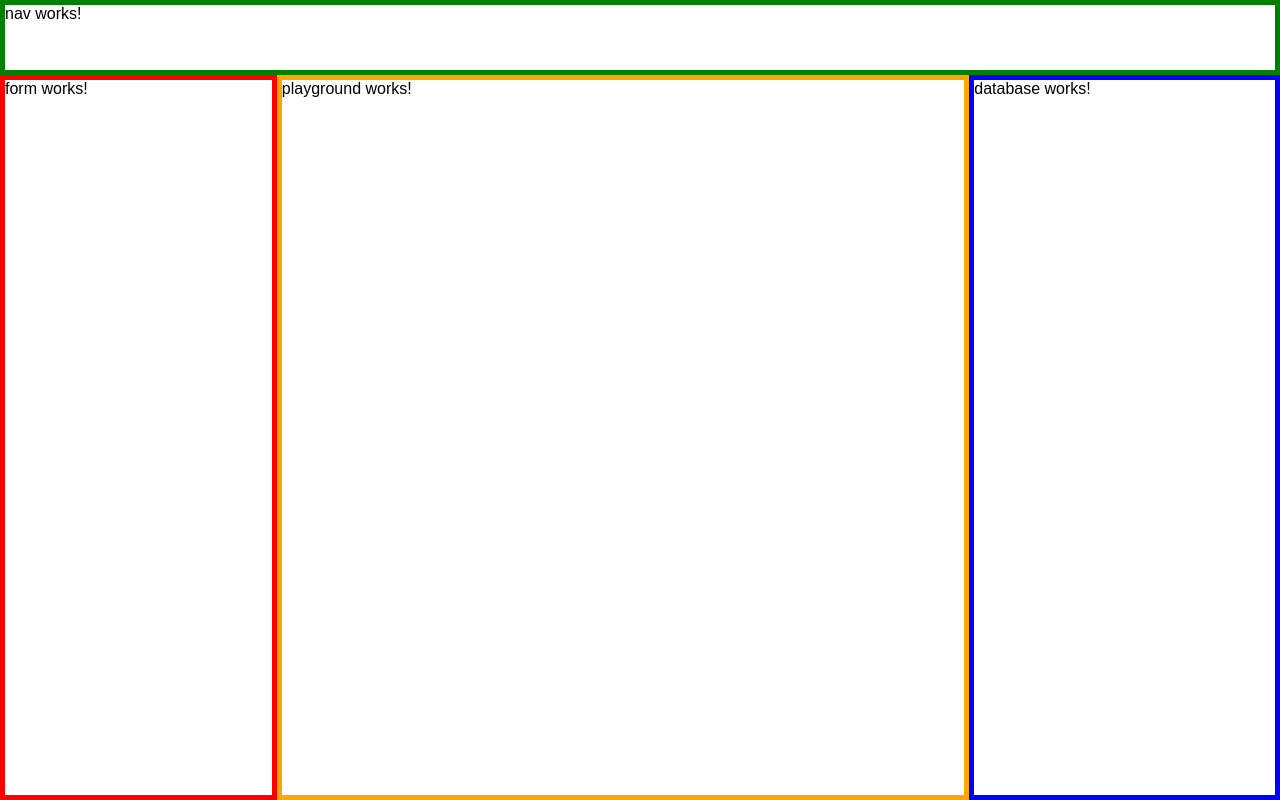
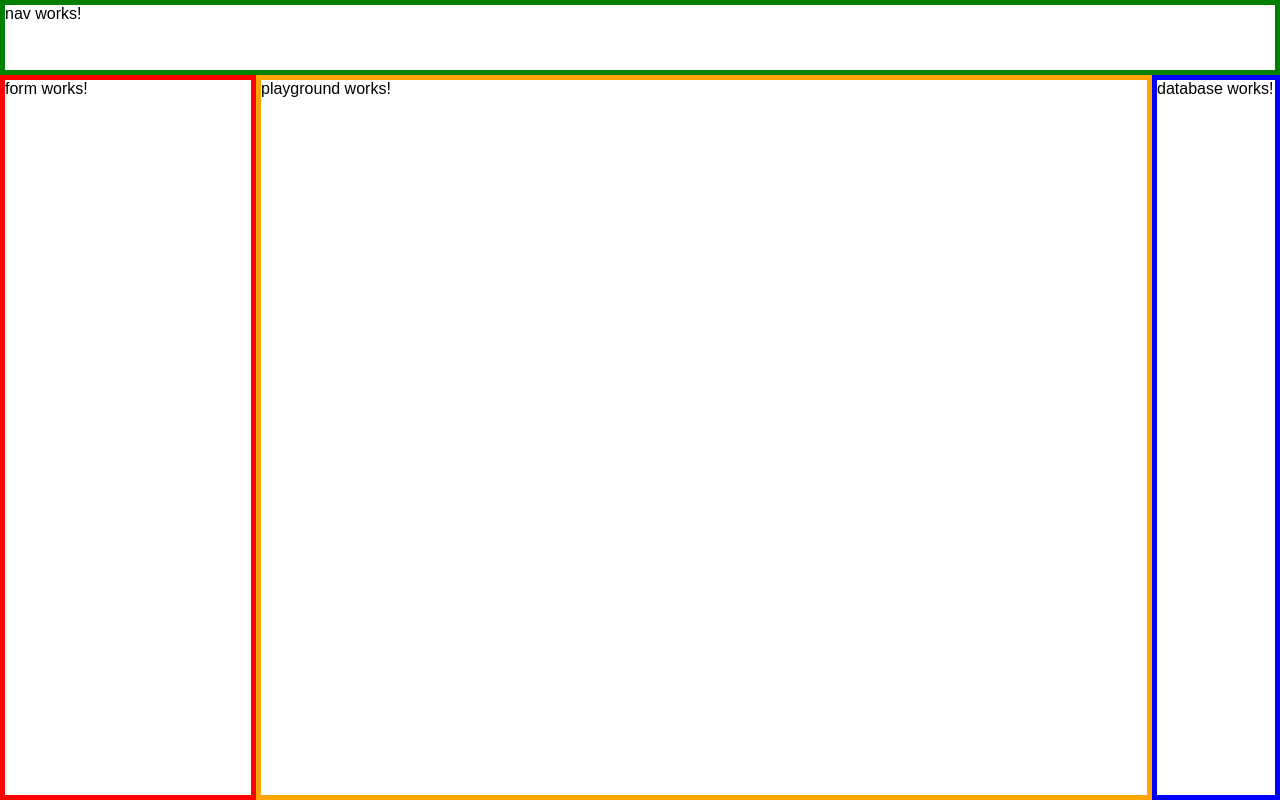
Before and after one commit to jaqba98/uniterm-zamiana, an Angular app: page / in a window 1280 px wide. Built offline with nearby package versions, Linux system fonts and the light colour scheme.

Commit message:
feat: add beter sizes for elements

```diff
--- a/src/app/app.component.scss
+++ b/src/app/app.component.scss
@@ -1,8 +1,9 @@
 .main {
   display: grid;
   grid-template-areas:
-    "nav nav nav nav nav"
-    "form playground playground playground database";
+    "nav nav nav"
+    "form playground database";
+  grid-template-columns: 20% 3fr 10%;
   grid-template-rows: 75px auto;
   min-height: 100svh;
 }
--- a/src/app/database/database.component.scss
+++ b/src/app/database/database.component.scss
@@ -5,4 +5,5 @@
 .database {
   grid-area: database;
   border: 5px solid blue;
+  overflow: hidden;
 }
--- a/src/app/form/form.component.scss
+++ b/src/app/form/form.component.scss
@@ -5,6 +5,7 @@
 .form {
   grid-area: form;
   border: 5px solid red;
+  overflow: hidden;
 }
 
 // .form {
--- a/src/app/nav/nav.component.scss
+++ b/src/app/nav/nav.component.scss
@@ -5,4 +5,5 @@
 .nav {
   grid-area: nav;
   border: 5px solid green;
+  overflow: hidden;
 }
--- a/src/app/playground/playground.component.scss
+++ b/src/app/playground/playground.component.scss
@@ -5,4 +5,5 @@
 .playground {
   grid-area: playground;
   border: 5px solid orange;
+  overflow: hidden;
 }
```
